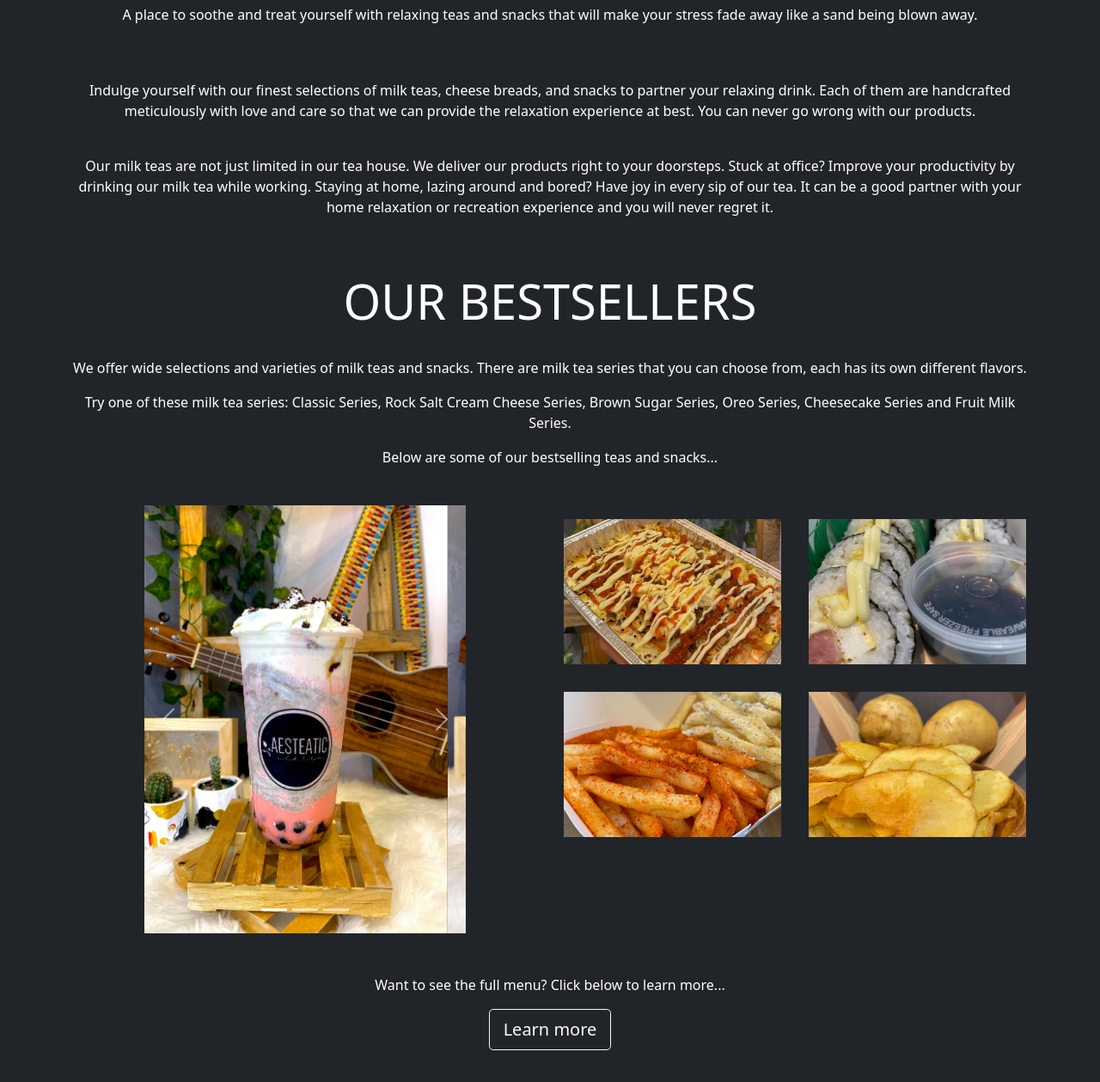
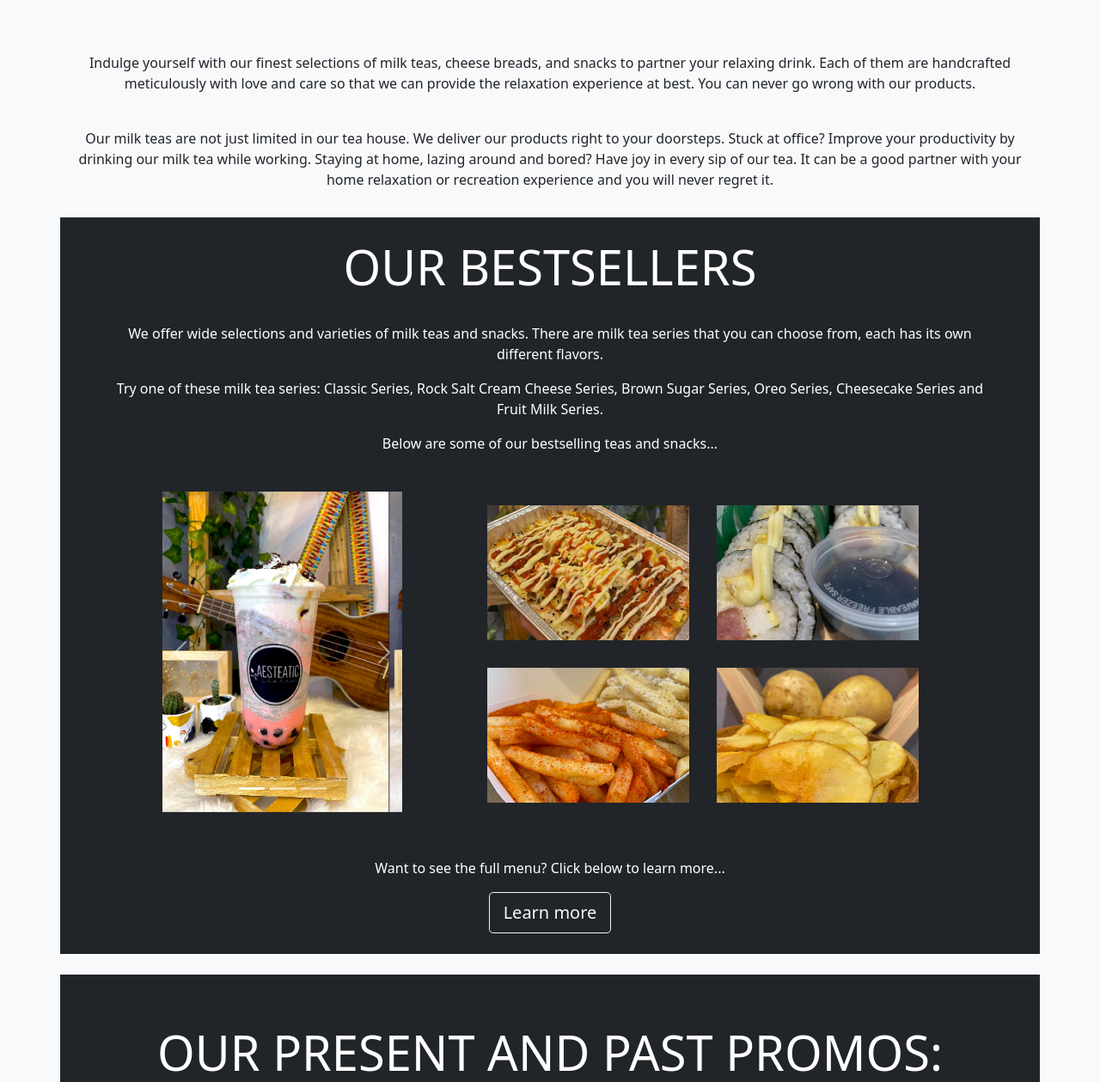
Before and after one commit to Jembebs/Aesteatic-archived-, a plain HTML site: page index.html in a window 1280 px wide. Shown: the part 820-2079 px from the top of the page at 86% size. Drawn offline with nearby package versions, Linux system fonts and the light colour scheme.

Commit message:
background changed to white; some improvements

```diff
--- a/index.html
+++ b/index.html
@@ -47,7 +47,7 @@
     </style>
   </head>
 
-  <body id="body" class="bg-dark">
+  <body id="body" class="bg-light">
     <!--div for aesteatic logo. may apply z-index for further interaction-->
     <div id="image-title">
       <img src="projects/aesteatic/teaset2blur.jpg" class="img-fluid" alt="temporary_background" id="title-background">
@@ -73,26 +73,26 @@
       </div>
     </nav>
 
-    <div id="shop-title-desc" class="container-lg py-5 text-center">
-      <h1 class="fntlgt py-5">Aesteatic Milk Tea House</h1>
-      <p class="fntlgt">A place to soothe and treat yourself with relaxing teas and snacks that will make your stress fade away like a sand being blown away.</p>
+    <div id="shop-title-desc" class="container-lg p-3 text-center">
+      <h1 class="py-5">AESTEATIC MILK TEA HOUSE</h1>
+      <p>A place to soothe and treat yourself with relaxing teas and snacks that will make your stress fade away like a sand being blown away.</p>
       <br>
       <br>
-      <p class="fntlgt">Indulge yourself with our finest selections of milk teas, cheese breads, and snacks to partner your relaxing drink. Each of them are handcrafted meticulously with love and care so that we can provide the relaxation experience at best. You can never go wrong with our products.</p>
+      <p>Indulge yourself with our finest selections of milk teas, cheese breads, and snacks to partner your relaxing drink. Each of them are handcrafted meticulously with love and care so that we can provide the relaxation experience at best. You can never go wrong with our products.</p>
       <br>
       <!--temporary text: to test the width limit of container-->
-      <p class="fntlgt">Our milk teas are not just limited in our tea house. We deliver our products right to your doorsteps. Stuck at office? Improve your productivity by drinking our milk tea while working. Staying at home, lazing around and bored? Have joy in every sip of our tea. It can be a good partner with your home relaxation or recreation experience and you will never regret it.</p>
+      <p>Our milk teas are not just limited in our tea house. We deliver our products right to your doorsteps. Stuck at office? Improve your productivity by drinking our milk tea while working. Staying at home, lazing around and bored? Have joy in every sip of our tea. It can be a good partner with your home relaxation or recreation experience and you will never regret it.</p>
     </div>
 
     <!--Bestseller section goes here-->
-    <div id="bestsellerarea" class="container-lg overflow-hidden bg-dark">
+    <div id="bestsellerarea" class="container-lg pt-4 pb-4 p-5 bg-dark">
       <h1 class="text-center fntlgt fntlrg">OUR BESTSELLERS</h1><br>
       <p class="text-center fntlgt">We offer wide selections and varieties of milk teas and snacks. There are milk tea series that you can choose from, each has its own different flavors.</p>
       <p class="text-center fntlgt">Try one of these milk tea series: Classic Series, Rock Salt Cream Cheese Series, Brown Sugar Series, Oreo Series, Cheesecake Series and Fruit Milk Series.</p>
       <p class="text-center fntlgt">Below are some of our bestselling teas and snacks...</p><br>
       <div class="row mt-1 mb-5">
-        <div class="col">
-          <div class="container d-flex justify-content-center">
+        <div class="col-5">
+          <div id="carouselFlex" class="container d-flex justify-content-center">
             <div id="carouselBestsellers" class="carousel slide w-75 h-75" data-bs-ride="carousel">
               <div class="carousel-indicators">
                 <button type="button" data-bs-target="#carouselBestsellers" data-bs-slide-to="0" class="active" aria-current="true" aria-label="Slide 1"></button>
@@ -121,7 +121,7 @@
             </div>
           </div>
         </div>
-        <div class="col">
+        <div class="col-6">
           <div class="row">
             <img src="projects/aesteatic/nachos.jpg" class="p-3 h-50 w-50" alt="nachos">
             <img src="projects/aesteatic/sushi.jpg" class="p-3 h-50 w-50" alt="sushi">
@@ -131,24 +131,23 @@
             <img src="projects/aesteatic/potato2.jpg" class="p-3 h-50 w-50" alt="potatoes">
           </div>
         </div>
+      </div>
+      <div class="row">
+        <p class="text-center fntlgt">Want to see the full menu? Click below to learn more...</p>
+        <div id="learnMoreB" class="d-flex justify-content-center">
+          <a class="btn btn-dark btn-outline-light btn-lg" href="#" role="button">Learn more</a>
         </div>
       </div>
     </div>
-    <div class="row">
-      <p class="text-center fntlgt">Want to see the full menu? Click below to learn more...</p>
-      <div id="learnMoreB" class="d-flex justify-content-center">
-        <a class="btn btn-dark btn-outline-light btn-lg" href="#" role="button">Learn more</a>
-      </div>
-    </div>
 
-    <div id="pastPromos" class="container-lg py-10">
+    <div id="pastPromos" class="container-lg mt-4 bg-dark">
       <p id="pastPromosText" class="text-center fntlgt fntlrg py-5">
         OUR PRESENT AND PAST PROMOS:
       </p>
       <!--Insert past promos here using carousel-->
     </div>
 
-    <div id="customerArea" class="conteoner-lg py-10">
+    <div id="customerArea" class="container-lg py-10 bg-dark">
       <p id="custText" class="text-center fntlgt fntlrg py-5">
         CUSTOMERS WHO LOVE US:
       </p>
```
